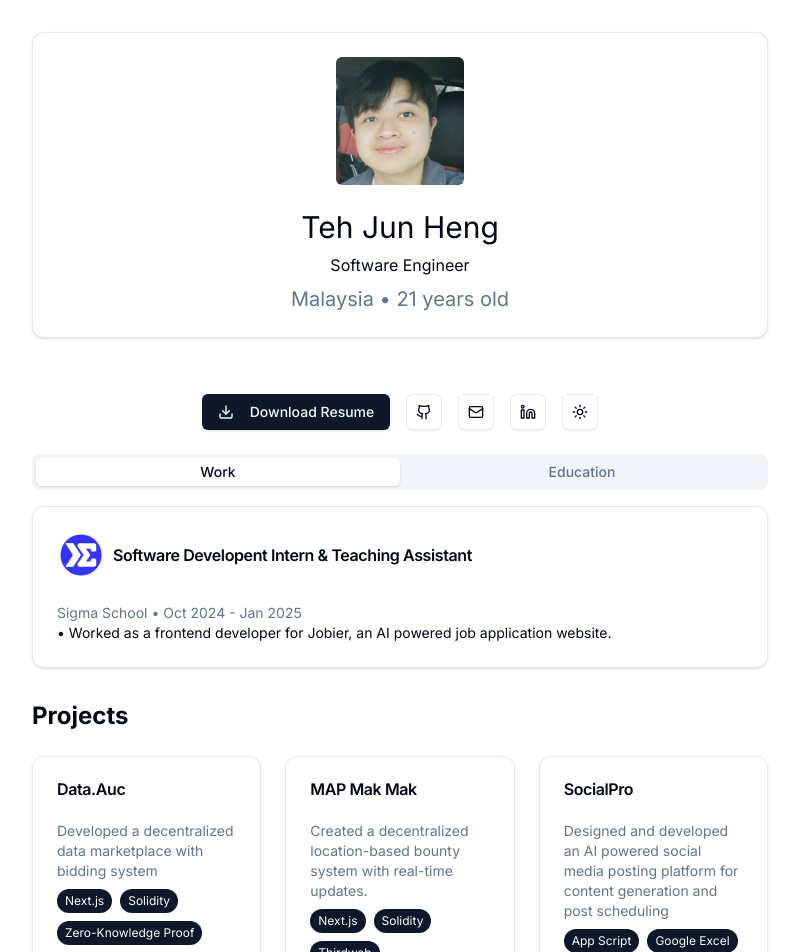
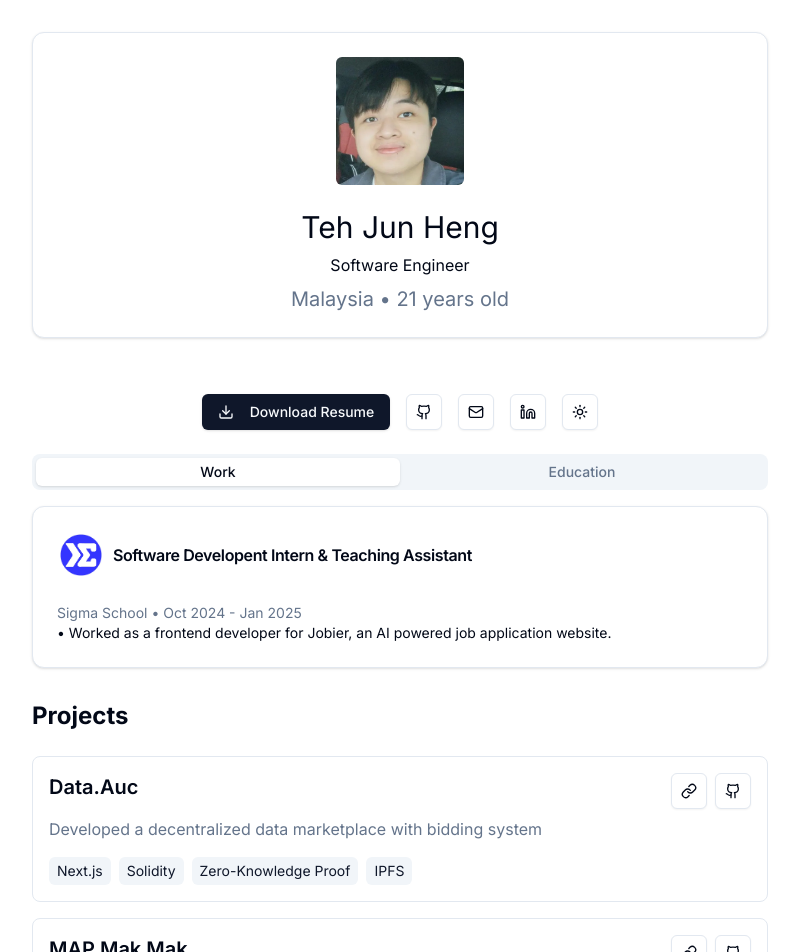
Before and after one commit to JNHNG0205/portfolio, a Next.js app: page / in a window 1280 px wide. Shown: the top 952 px of the page, without its empty margins (240-1039 px from the left). Built offline with nearby package versions, Linux system fonts and the light colour scheme.

Commit message:
added github repo and live url for the projects

```diff
--- a/src/app/page.tsx
+++ b/src/app/page.tsx
@@ -53,16 +53,22 @@ export default function Home() {
       title: "Data.Auc",
       description: "Developed a decentralized data marketplace with bidding system",
       technologies: ["Next.js", "Solidity", "Zero-Knowledge Proof","IPFS"],
+      repoUrl: "https://github.com/JNHNG0205/encode-hackathon",
+      liveUrl: "https://encode-hackathon-ten.vercel.app/"
     },
     {
       title: "MAP Mak Mak",
       description: "Created a decentralized location-based bounty system with real-time updates.",
       technologies: ["Next.js", "Solidity", "Thirdweb"],
+      repoUrl: "https://github.com/0xBenjamintan/ethbangkok_m1c4",
+      liveUrl: "https://mapmakmak.vercel.app/"
     },
     {
-      title: "SocialPro",
-      description: "Designed and developed an AI powered social media posting platform for content generation and post scheduling",
-      technologies: ["App Script", "Google Excel"],
+      title: "AIquidity",
+      description: "Designed and developed an AI agent which can manage portfolio and execute smart contract transactions across liquidity pools ",
+      technologies: ["Next.js", "Solidity", "AgentKit"],
+      repoUrl: "https://github.com/noobstar3310/ethglobal-agentic",
+      liveUrl: "https://ethglobal-agentic.vercel.app/"
     },
   ]
 
--- a/src/components/ProjectSection.tsx
+++ b/src/components/ProjectSection.tsx
@@ -1,9 +1,12 @@
-import { Card, CardContent, CardDescription, CardHeader, CardTitle } from "@/components/ui/card"
+import { Button } from "@/components/ui/button"
+import { Github, Link } from "lucide-react"
 
 interface Project {
   title: string
   description: string
   technologies: string[]
+  repoUrl: string
+  liveUrl: string
 }
 
 interface ProjectSectionProps {
@@ -14,31 +17,35 @@ export function ProjectSection({ projects }: ProjectSectionProps) {
   return (
     <div className="space-y-6">
       <h2 className="text-2xl font-bold">Projects</h2>
-      <div className="grid gap-6 md:grid-cols-2 lg:grid-cols-3">
+      <div className="grid gap-4">
         {projects.map((project, index) => (
-          <ProjectCard key={index} {...project} />
+          <div key={index} className="border rounded-lg p-4">
+            <div className="flex justify-between items-start">
+              <h3 className="text-xl font-semibold">{project.title}</h3>
+              <div className="flex space-x-2">
+                <Button asChild variant="outline" size="icon">
+                  <a href={project.liveUrl} target="_blank" rel="noopener noreferrer" aria-label="GitHub Repository">
+                    <Link className="h-4 w-4" />
+                  </a>
+                </Button>
+                <Button asChild variant="outline" size="icon">
+                  <a href={project.repoUrl} target="_blank" rel="noopener noreferrer" aria-label="GitHub Repository">
+                    <Github className="h-4 w-4" />
+                  </a>
+                </Button>
+              </div>
+            </div>
+            <p className="text-muted-foreground mt-2">{project.description}</p>
+            <div className="flex flex-wrap gap-2 mt-4">
+              {project.technologies.map((tech) => (
+                <span key={tech} className="bg-secondary text-secondary-foreground px-2 py-1 rounded-md text-sm">
+                  {tech}
+                </span>
+              ))}
+            </div>
+          </div>
         ))}
       </div>
     </div>
   )
 }
-
-function ProjectCard({ title, description, technologies }: Project) {
-  return (
-    <Card>
-      <CardHeader>
-        <CardTitle>{title}</CardTitle>
-      </CardHeader>
-      <CardContent>
-        <CardDescription>{description}</CardDescription>
-        <div className="mt-2 flex flex-wrap gap-2">
-          {technologies.map((tech, index) => (
-            <span key={index} className="rounded-full bg-primary px-2 py-1 text-xs text-primary-foreground">
-              {tech}
-            </span>
-          ))}
-        </div>
-      </CardContent>
-    </Card>
-  )
-}
```
